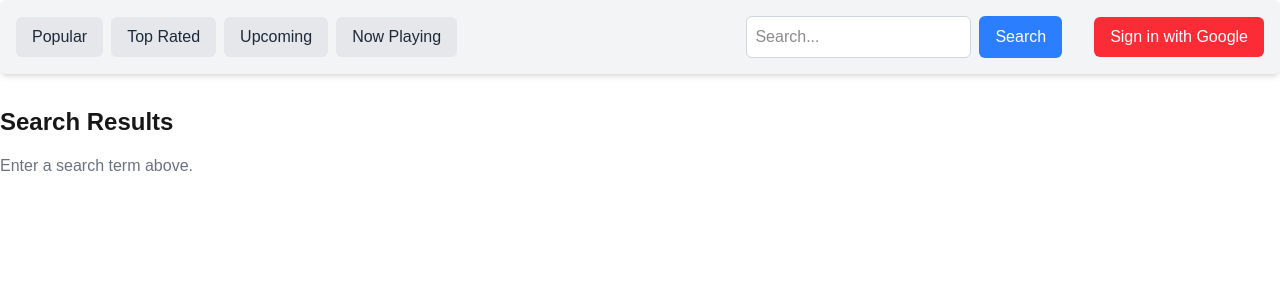
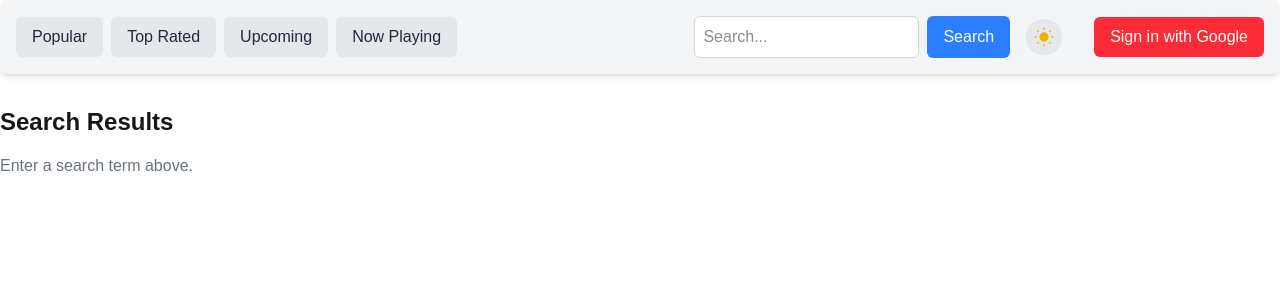
Before and after one commit to anesferatovic/Movie-Explorer, a Next.js app: page /search in a window 1280 px wide. Shown: the top 300 px of the page. Built offline with nearby package versions, Linux system fonts and the light colour scheme; no server answers.

Commit message:
feat: theme and add overview on cards

```diff
--- a/src/app/components/MainNav.tsx
+++ b/src/app/components/MainNav.tsx
@@ -6,6 +6,7 @@ import React, { FormEvent, useEffect } from 'react';
 import { useSearchStore } from '../../lib/store/searchStore';
 import { useUserStore } from '../../lib/store/userStore';
 import { signInWithGoogle, signOutUser, auth } from '../../lib/firebase';
+import { useThemeStore } from '../../lib/store/themeStore';
 
 interface User {
   uid: string;
@@ -27,9 +28,11 @@ export default function MainNav() {
   const searchParams = useSearchParams();
   const { search, setSearch } = useSearchStore();
   const { user, setUser, clearUser } = useUserStore();
+  const { theme, toggleTheme } = useThemeStore();
 
   useEffect(() => {
-    if (searchParams.get('q')) setSearch(searchParams.get('q') || '');
+    if (searchParams && searchParams.get('q'))
+      setSearch(searchParams.get('q') || '');
   }, []);
 
   useEffect(() => {
@@ -47,6 +50,12 @@ export default function MainNav() {
     });
     return () => unsubscribe();
   }, []);
+
+  useEffect(() => {
+    if (typeof window !== 'undefined') {
+      document.documentElement.classList.toggle('dark', theme === 'dark');
+    }
+  }, [theme]);
 
   const handleSearch = (e: FormEvent) => {
     e.preventDefault();
@@ -75,7 +84,10 @@ export default function MainNav() {
   };
 
   return (
-    <nav className="flex items-center gap-2 bg-gray-100 p-4 rounded-md shadow-md mb-8">
+    <nav
+      className={`flex items-center gap-2 p-4 rounded-md shadow-md mb-8 transition-colors
+        ${theme === 'dark' ? 'bg-gray-900' : 'bg-gray-100'}`}
+    >
       {navLinks.map((link) => (
         <Link
           key={link.href}
@@ -104,6 +116,48 @@ export default function MainNav() {
           Search
         </button>
       </form>
+      <button
+        onClick={toggleTheme}
+        className="ml-2 p-2 rounded-full bg-gray-200 dark:bg-gray-700 hover:bg-gray-300 dark:hover:bg-gray-600 transition-colors"
+        title={
+          theme === 'light' ? 'Switch to dark mode' : 'Switch to light mode'
+        }
+      >
+        {theme === 'light' ? (
+          <svg
+            xmlns="http://www.w3.org/2000/svg"
+            className="w-5 h-5 text-yellow-500"
+            fill="none"
+            viewBox="0 0 24 24"
+            stroke="currentColor"
+          >
+            <circle cx="12" cy="12" r="5" fill="currentColor" />
+            <g stroke="currentColor" strokeWidth="2">
+              <line x1="12" y1="1" x2="12" y2="3" />
+              <line x1="12" y1="21" x2="12" y2="23" />
+              <line x1="4.22" y1="4.22" x2="5.64" y2="5.64" />
+              <line x1="18.36" y1="18.36" x2="19.78" y2="19.78" />
+              <line x1="1" y1="12" x2="3" y2="12" />
+              <line x1="21" y1="12" x2="23" y2="12" />
+              <line x1="4.22" y1="19.78" x2="5.64" y2="18.36" />
+              <line x1="18.36" y1="5.64" x2="19.78" y2="4.22" />
+            </g>
+          </svg>
+        ) : (
+          <svg
+            xmlns="http://www.w3.org/2000/svg"
+            className="w-5 h-5 text-blue-300"
+            fill="none"
+            viewBox="0 0 24 24"
+            stroke="currentColor"
+          >
+            <path
+              fill="currentColor"
+              d="M21 12.79A9 9 0 0111.21 3a7 7 0 108.58 9.79z"
+            />
+          </svg>
+        )}
+      </button>
       {user && (
         <>
           <Link
@@ -130,7 +184,7 @@ export default function MainNav() {
                 className="w-8 h-8 rounded-full border"
               />
             )}
-            <span className="font-medium">
+            <span className="font-medium text-gray-500">
               {user.displayName || user.email}
             </span>
             <button
--- a/src/app/components/MovieList.tsx
+++ b/src/app/components/MovieList.tsx
@@ -25,8 +25,21 @@ const MovieList = ({ movies }: { movies: Movie[] }) => {
               />
             </div>
           </Link>
-          <div className="absolute bottom-0 left-0 right-0 bg-gradient-to-t from-black to-transparent p-2">
+          <div className="absolute bottom-0 left-0 right-0 p-2 bg-gradient-to-t from-gray-900/90 via-gray-900/70 to-transparent">
             <h3 className="text-white text-sm font-semibold">{movie.title}</h3>
+            <div className="flex items-center mt-1">
+              <span className="text-yellow-400 font-semibold mr-1">★</span>
+              <span className="text-white text-xs font-medium">
+                {movie.vote_average?.toFixed(1)}
+              </span>
+            </div>
+            {movie.overview && (
+              <div className="mt-1 rounded p-1 bg-gradient-to-t from-gray-800/80 via-gray-800/60 to-transparent">
+                <p className="text-xs text-gray-200 line-clamp-3">
+                  {movie.overview}
+                </p>
+              </div>
+            )}
           </div>
           <button
             onClick={() => user && toggleFavorite(movie.id)}
--- a/src/app/components/Pagination.tsx
+++ b/src/app/components/Pagination.tsx
@@ -28,7 +28,7 @@ const Pagination: FC<PaginationProps> = ({
       >
         Previous
       </button>
-      <span className="text-sm">
+      <span className="text-sm text-gray-500">
         Page {currentPage} of {totalPages}
       </span>
       <button
--- /dev/null
+++ b/src/app/components/ThemeBgWrapper.tsx
@@ -0,0 +1,25 @@
+'use client';
+
+import React, { useEffect, useState, ReactNode } from 'react';
+import { useThemeStore } from '../../lib/store/themeStore';
+
+export default function ThemeBgWrapper({ children }: { children: ReactNode }) {
+  const { theme } = useThemeStore();
+  const [mounted, setMounted] = useState(false);
+
+  useEffect(() => {
+    setMounted(true);
+  }, []);
+
+  if (!mounted) return null;
+
+  return (
+    <div
+      className={`min-h-screen transition-colors duration-300 ${
+        theme === 'dark' ? 'bg-gray-950' : 'bg-white'
+      }`}
+    >
+      {children}
+    </div>
+  );
+}
--- /dev/null
+++ b/src/app/components/ThemeProvider.tsx
@@ -0,0 +1,18 @@
+'use client';
+
+import { useEffect } from 'react';
+import { useThemeStore } from '../../lib/store/themeStore';
+
+export default function ThemeProvider({
+  children,
+}: {
+  children: React.ReactNode;
+}) {
+  const { theme } = useThemeStore();
+
+  useEffect(() => {
+    document.documentElement.classList.toggle('dark', theme === 'dark');
+  }, [theme]);
+
+  return <>{children}</>;
+}
--- a/src/app/layout.tsx
+++ b/src/app/layout.tsx
@@ -3,6 +3,7 @@ import { Geist, Geist_Mono } from 'next/font/google';
 import './globals.css';
 import MainNav from './components/MainNav';
 import { ReactNode } from 'react';
+import ThemeBgWrapper from './components/ThemeBgWrapper';
 
 const geistSans = Geist({
   variable: '--font-geist-sans',
@@ -25,12 +26,15 @@ export default function RootLayout({
   children: ReactNode;
 }>) {
   return (
-    <html lang="en">
+    <html
+      lang="en"
+      className="bg-white dark:bg-gray-900 text-gray-900 dark:text-gray-100"
+    >
       <body
-        className={`${geistSans.variable} ${geistMono.variable} antialiased`}
+        className={`${geistSans.variable} ${geistMono.variable} antialiased bg-white dark:bg-gray-950 min-h-screen transition-colors duration-300`}
       >
         <MainNav />
-        {children}
+        <ThemeBgWrapper>{children}</ThemeBgWrapper>
       </body>
     </html>
   );
--- a/src/app/movie/[id]/page.tsx
+++ b/src/app/movie/[id]/page.tsx
@@ -39,7 +39,6 @@ export default function MovieDetailPage() {
     }
   }, []);
 
-  // Clear favorites/watchlist from memory when user logs out
   useEffect(() => {
     if (!user) clearAll();
   }, [user, clearAll]);
@@ -49,10 +48,9 @@ export default function MovieDetailPage() {
   if (error) return <div className="p-8 text-red-500">{error}</div>;
   if (!movie) return <div className="p-8">Loading...</div>;
 
-  // Get director(s)
   const directors =
     credits?.crew?.filter((c: any) => c.job === 'Director') || [];
-  // Get top 8 cast
+
   const cast = credits?.cast?.slice(0, 8) || [];
 
   const shareUrl = typeof window !== 'undefined' ? window.location.href : '';
--- a/src/lib/api/utils.ts
+++ b/src/lib/api/utils.ts
@@ -12,7 +12,7 @@ export interface Movie {
   id: number;
   title: string;
   poster_path: string;
-  oververview: string;
+  overview: string;
   vote_average: number;
 }
 
--- /dev/null
+++ b/src/lib/store/themeStore.ts
@@ -0,0 +1,20 @@
+import { create } from 'zustand';
+import { persist } from 'zustand/middleware';
+
+interface ThemeState {
+  theme: 'light' | 'dark';
+  toggleTheme: () => void;
+  setTheme: (theme: 'light' | 'dark') => void;
+}
+
+export const useThemeStore = create<ThemeState>()(
+  persist(
+    (set, get) => ({
+      theme: 'light',
+      toggleTheme: () =>
+        set({ theme: get().theme === 'light' ? 'dark' : 'light' }),
+      setTheme: (theme) => set({ theme }),
+    }),
+    { name: 'theme-store' }
+  )
+);
```
